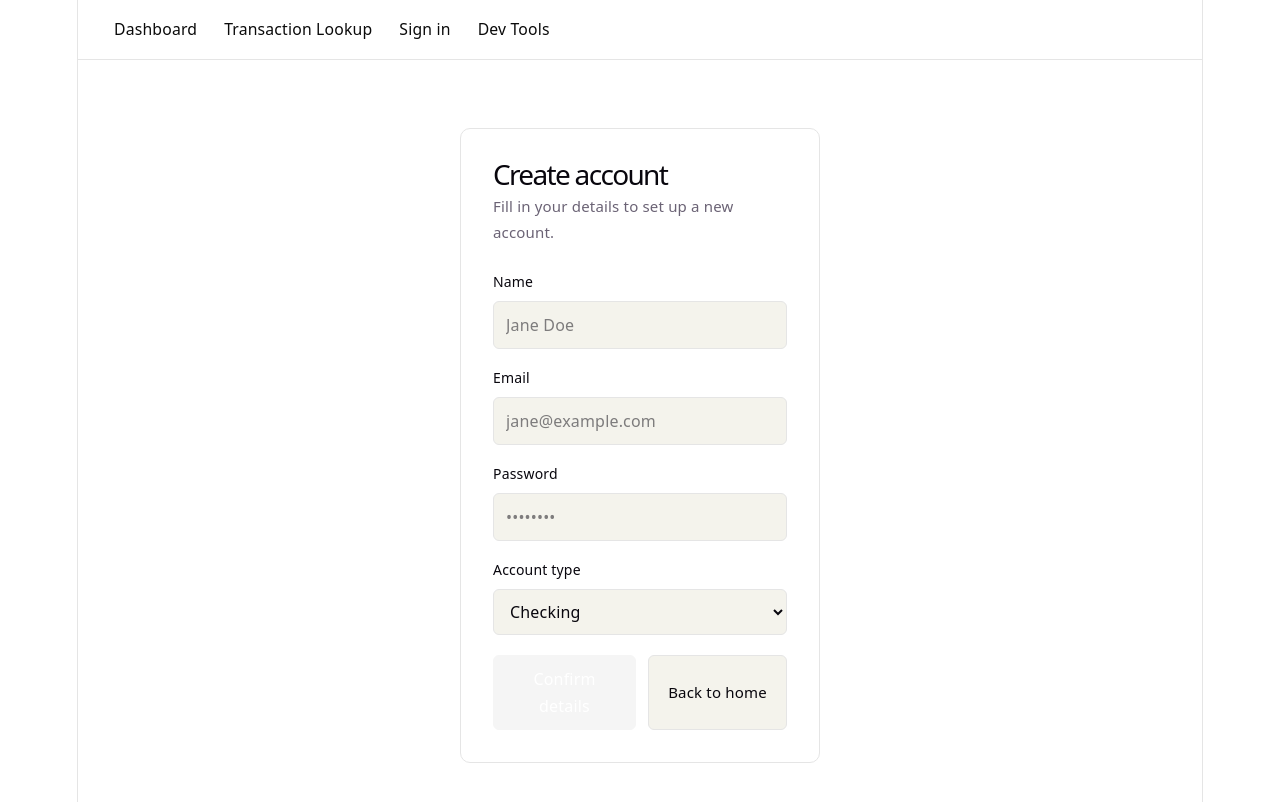
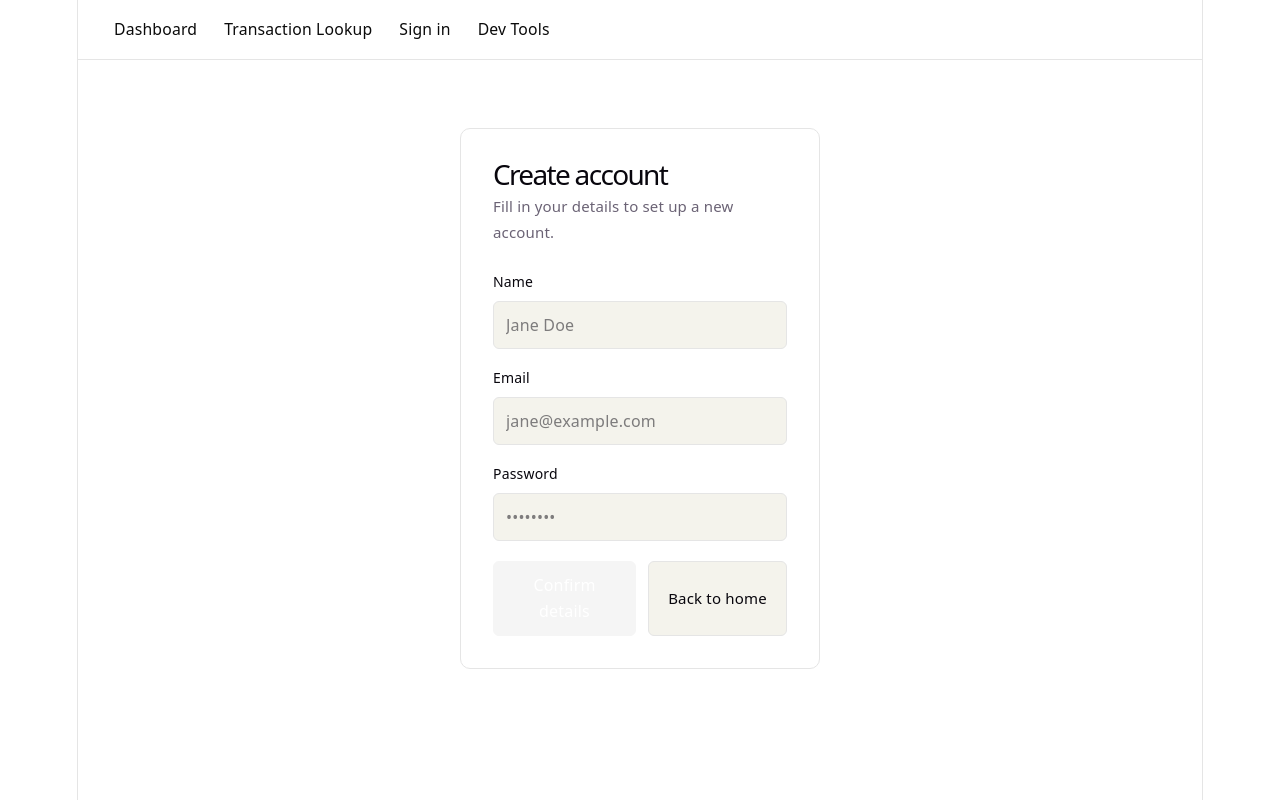
Before and after one commit to paulbobev/best-banking-app, a React app in the folder frontend/: page /accounts/new in a window 1280 px wide. Shown: the top 802 px of the page. Built offline with nearby package versions, Linux system fonts and the light colour scheme; the HTML template or start-up script is replaced by a standard one.

Commit message:
removed the account type from create account. this will be implemented in the dashboard of the account when the user logs in.

```diff
--- a/frontend/src/pages/CreateAccount.jsx
+++ b/frontend/src/pages/CreateAccount.jsx
@@ -1,18 +1,12 @@
 import { useState } from "react";
 import { useNavigate } from "react-router-dom";
 import "../CreateAccount.css";
-
-const ACCOUNT_TYPES = [
-  { value: "checking", label: "Checking" },
-  { value: "savings", label: "Savings" },
-];
 
 function CreateAccount() {
   const navigate = useNavigate();
   const [name, setName] = useState("");
   const [email, setEmail] = useState("");
   const [password, setPassword] = useState("");
-  const [accountType, setAccountType] = useState(ACCOUNT_TYPES[0].value);
 
   const [error, setError] = useState(null);
   const [submitting, setSubmitting] = useState(false);
@@ -84,20 +78,6 @@ function CreateAccount() {
             />
           </label>
 
-          <label className="field">
-            <span>Account type</span>
-            <select
-              value={accountType}
-              onChange={(e) => setAccountType(e.target.value)}
-            >
-              {ACCOUNT_TYPES.map((t) => (
-                <option key={t.value} value={t.value}>
-                  {t.label}
-                </option>
-              ))}
-            </select>
-          </label>
-
           {error && <p className="form-error">{error}</p>}
 
           <div className="button-row">
```
